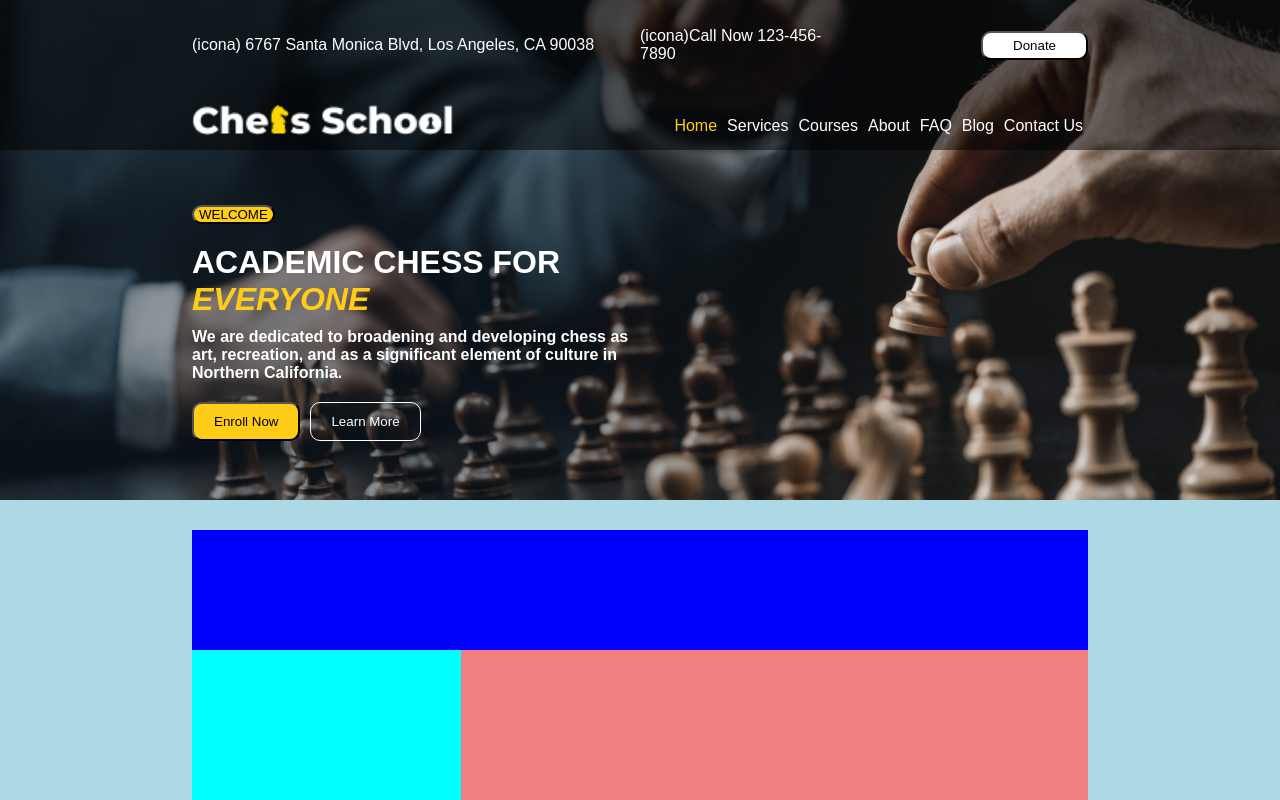
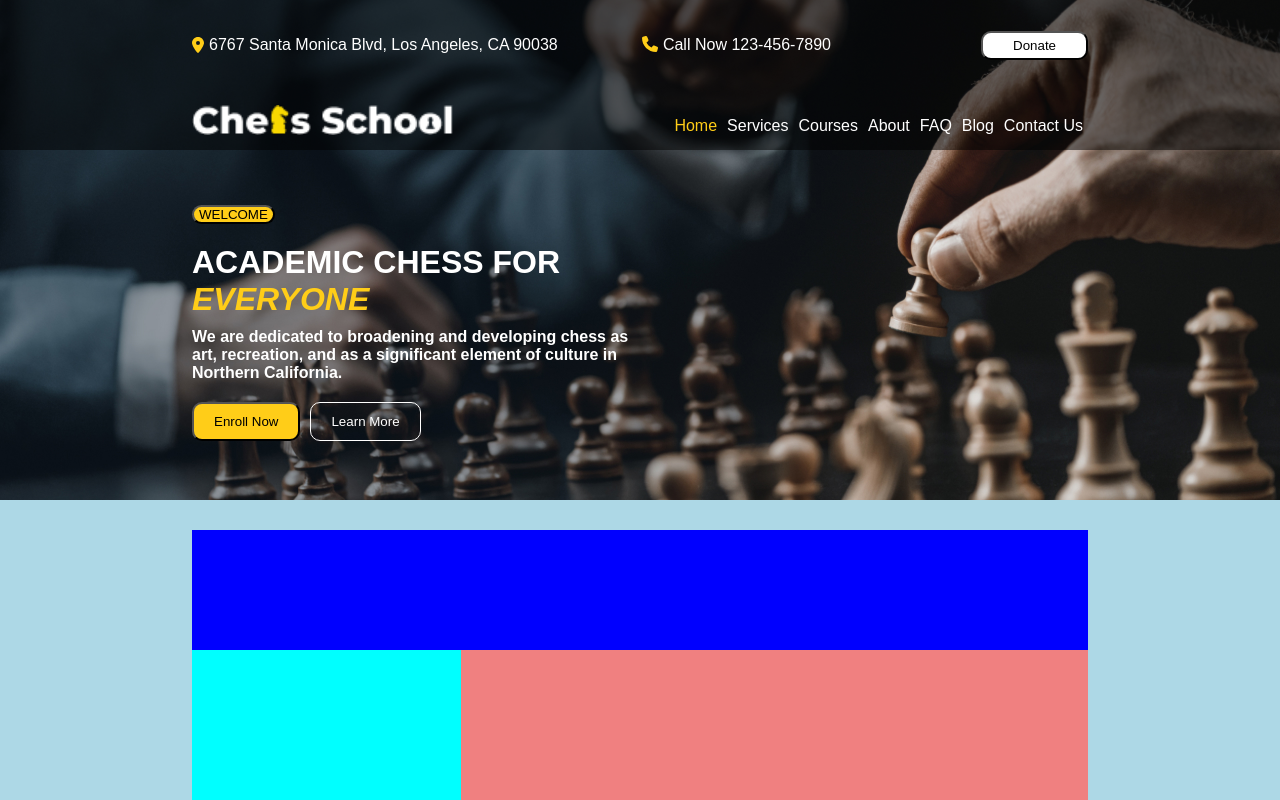
Before and after one commit to Gabr19/proj-html-vuejs, a Vue app: page / in a window 1280 px wide. Shown: the top 800 px of the page. Built offline with nearby package versions, Linux system fonts and the light colour scheme.

Commit message:
fine header

```diff
--- a/package.json
+++ b/package.json
@@ -9,6 +9,11 @@
     "preview": "vite preview"
   },
   "dependencies": {
+    "@fortawesome/fontawesome-svg-core": "^6.3.0",
+    "@fortawesome/free-brands-svg-icons": "^6.3.0",
+    "@fortawesome/free-regular-svg-icons": "^6.3.0",
+    "@fortawesome/free-solid-svg-icons": "^6.3.0",
+    "@fortawesome/vue-fontawesome": "^3.0.3",
     "@popperjs/core": "^2.11.6",
     "vue": "^3.2.45"
   },
--- a/src/components/AppHeader.vue
+++ b/src/components/AppHeader.vue
@@ -10,7 +10,8 @@ export default {
       <div class="container-center-top-header">
         <div class="left">
           <div>
-            (icona) 6767 Santa Monica Blvd, Los Angeles, CA 90038
+            <font-awesome-icon id="icon-top-header"  class="yellow" icon="fa-solid fa-location-dot" />
+            6767 Santa Monica Blvd, Los Angeles, CA 90038
           </div>
           <div id="home-logo">
             <img src="../images/mt-2236-home-logo.png" alt="">
@@ -19,7 +20,9 @@ export default {
 
         <div class="right">
           <div id="top-right">
-            <div>(icona)Call Now 123-456-7890</div>
+            <div>
+              <font-awesome-icon class="yellow" icon="fa-solid fa-phone" />
+              Call Now 123-456-7890</div>
             <div>
               <button class="button-white">Donate</button>
 
--- a/src/components/styles/header.scss
+++ b/src/components/styles/header.scss
@@ -38,7 +38,13 @@
           width: 100%;
           display: flex;
           align-items: center;
+
+          #icon-top-header{
+            margin-right: 5px;
+          }
         }
+
+
 
         #home-logo {
           display: flex;
--- a/src/main.js
+++ b/src/main.js
@@ -1,4 +1,26 @@
 import { createApp } from 'vue'
 import App from './App.vue'
 
-createApp(App).mount('#app')
+import { library } from '@fortawesome/fontawesome-svg-core'
+
+import { FontAwesomeIcon } from '@fortawesome/vue-fontawesome'
+
+import {
+
+    faLocationDot,
+    faPhone,
+    faUserSecret,
+
+} from '@fortawesome/free-solid-svg-icons'
+
+
+
+library.add(
+    faUserSecret,
+    faLocationDot,
+    faPhone
+    )
+
+createApp(App)
+.component('font-awesome-icon', FontAwesomeIcon)
+.mount('#app')
```
Also changed, not shown: 1 other file (tests, documents, lock files or other folders).
